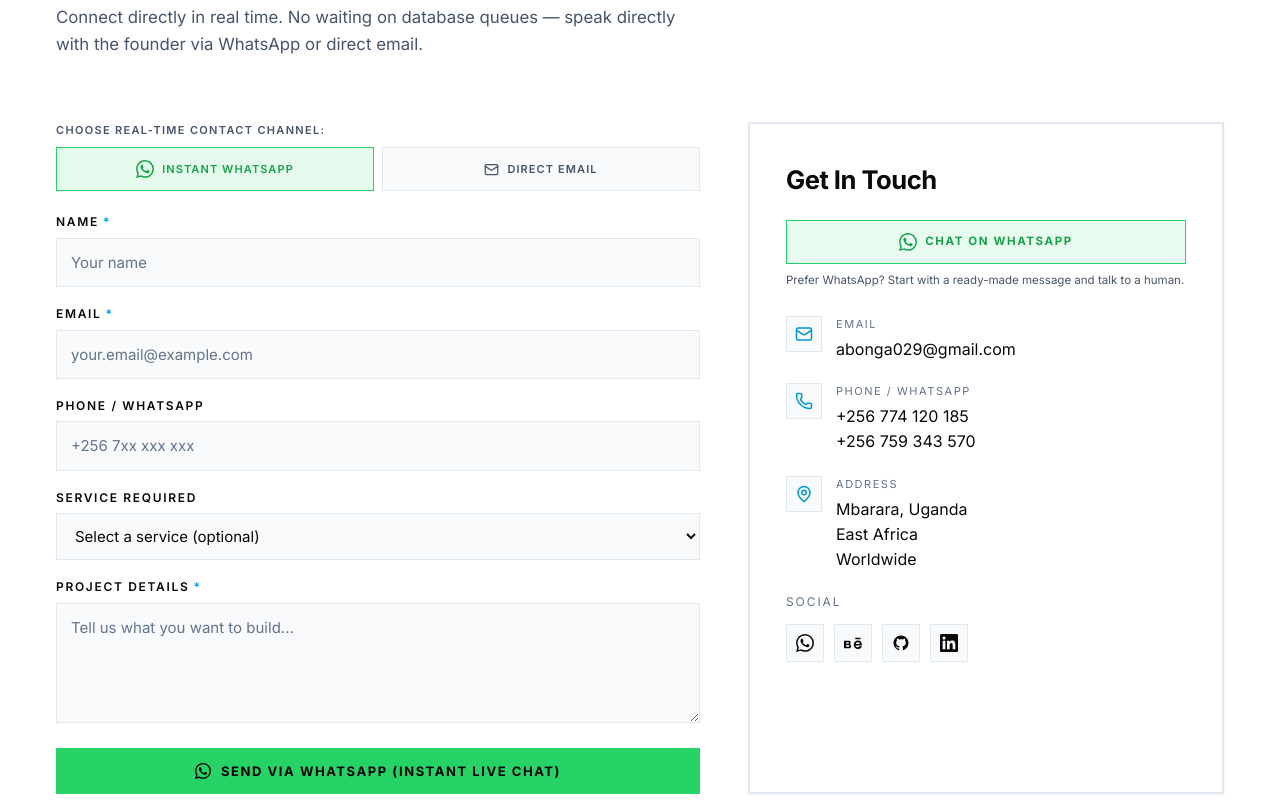
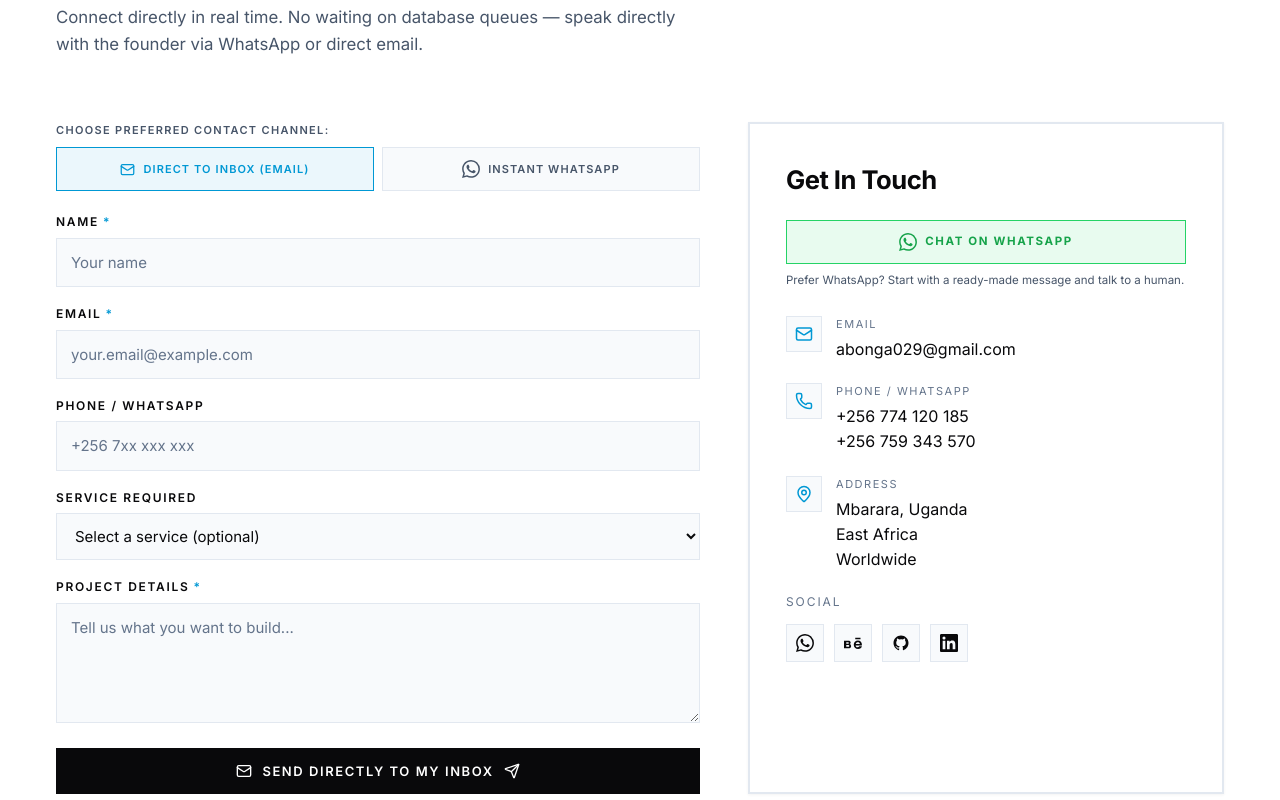
Before and after one commit to BongominRonald/Go-Tech, a React (Vite) app in the folder client/: page / in a window 1280 px wide. Shown: the part 8260-9060 px from the top of the page. Built offline with nearby package versions, Linux system fonts and the light colour scheme.

Commit message:
feat: direct-to-inbox automatic email delivery via FormSubmit

```diff
--- a/client/src/components/ContactForm.jsx
+++ b/client/src/components/ContactForm.jsx
@@ -1,5 +1,5 @@
 import { useState } from 'react'
-import { Send, Mail, MessageSquare, CheckCircle2 } from 'lucide-react'
+import { Send, Mail, CheckCircle2, AlertCircle, Loader2 } from 'lucide-react'
 import { pricing, site } from '../data/site.js'
 import { WhatsAppIcon } from './icons.jsx'
 
@@ -17,12 +17,13 @@ function validate(f) {
 export default function ContactForm({ defaultService = '', idPrefix = 'c', onSent }) {
   const [form, setForm] = useState({ ...empty, service: defaultService })
   const [errors, setErrors] = useState({})
-  const [status, setStatus] = useState('idle') // idle | ok
-  const [method, setMethod] = useState('whatsapp') // whatsapp | email
+  const [status, setStatus] = useState('idle') // idle | submitting | ok | error
+  const [method, setMethod] = useState('email') // email | whatsapp (email by default for inbox delivery)
+  const [errorMsg, setErrorMsg] = useState('')
 
   const set = (k) => (e) => setForm({ ...form, [k]: e.target.value })
 
-  // Build clean real-time message text
+  // Build clean message text
   const buildMessageText = () => {
     return [
       `*New Inquiry — ${site.name} (${site.tagline})*`,
@@ -37,7 +38,7 @@ export default function ContactForm({ defaultService = '', idPrefix = 'c', onSen
     ].join('\n')
   }
 
-  // Real-time WhatsApp dispatch (Zero database needed)
+  // Real-time WhatsApp dispatch
   const sendWhatsApp = (e) => {
     if (e) e.preventDefault()
     const errs = validate(form)
@@ -52,13 +53,47 @@ export default function ContactForm({ defaultService = '', idPrefix = 'c', onSen
     onSent?.()
   }
 
-  // Real-time Direct Email dispatch (Zero database needed)
-  const sendEmail = (e) => {
+  // Direct-to-inbox Automated Email Delivery (Zero Database Needed)
+  const sendEmailDirect = async (e) => {
     if (e) e.preventDefault()
     const errs = validate(form)
     setErrors(errs)
     if (Object.keys(errs).length) return
 
+    setStatus('submitting')
+    setErrorMsg('')
+
+    try {
+      const response = await fetch(`https://formsubmit.co/ajax/${site.email}`, {
+        method: 'POST',
+        headers: {
+          'Content-Type': 'application/json',
+          'Accept': 'application/json',
+        },
+        body: JSON.stringify({
+          name: form.name.trim(),
+          email: form.email.trim(),
+          phone: form.phone.trim() || 'Not provided',
+          service: form.service || 'General Inquiry',
+          message: form.message.trim(),
+          _subject: `New Go-Tech Project Inquiry from ${form.name.trim()}${form.service ? ` [${form.service}]` : ''}`,
+          _template: 'table',
+          _captcha: 'false',
+        }),
+      })
+
+      const data = await response.json().catch(() => ({}))
+
+      if (response.ok || data.success === 'true' || data.success === true) {
+        setStatus('ok')
+        setForm({ ...empty, service: defaultService })
+        onSent?.()
+      } else {
+        throw new Error(data.message || 'Server error while sending email.')
+      }
+    } catch (err) {
+      console.warn('Direct delivery error, offering mailto fallback:', err)
+      // Graceful fallback to mailto so visitor inquiry is never lost
       const subject = `Go-Tech Inquiry from ${form.name.trim()}${form.service ? ` [${form.service}]` : ''}`
       const body = [
         `Name: ${form.name.trim()}`,
@@ -72,9 +107,9 @@ export default function ContactForm({ defaultService = '', idPrefix = 'c', onSen
 
       const mailtoUrl = `mailto:${site.email}?subject=${encodeURIComponent(subject)}&body=${encodeURIComponent(body)}`
       window.location.href = mailtoUrl
-
       setStatus('ok')
       onSent?.()
+    }
   }
 
   const handleSubmit = (e) => {
@@ -82,16 +117,34 @@ export default function ContactForm({ defaultService = '', idPrefix = 'c', onSen
     if (method === 'whatsapp') {
       sendWhatsApp(e)
     } else {
-      sendEmail(e)
+      sendEmailDirect(e)
     }
   }
 
   const field = (key, label, props = {}, required = false) => (
     <div className="field">
-      <label htmlFor={`${idPrefix}-${key}`}>{label}{required && <em aria-hidden="true">*</em>}</label>
-      {props.as === 'textarea'
-        ? <textarea id={`${idPrefix}-${key}`} value={form[key]} onChange={set(key)} placeholder={props.placeholder} aria-invalid={!!errors[key]} />
-        : <input id={`${idPrefix}-${key}`} value={form[key]} onChange={set(key)} type={props.type || 'text'} placeholder={props.placeholder} aria-invalid={!!errors[key]} />}
+      <label htmlFor={`${idPrefix}-${key}`}>
+        {label}
+        {required && <em aria-hidden="true">*</em>}
+      </label>
+      {props.as === 'textarea' ? (
+        <textarea
+          id={`${idPrefix}-${key}`}
+          value={form[key]}
+          onChange={set(key)}
+          placeholder={props.placeholder}
+          aria-invalid={!!errors[key]}
+        />
+      ) : (
+        <input
+          id={`${idPrefix}-${key}`}
+          value={form[key]}
+          onChange={set(key)}
+          type={props.type || 'text'}
+          placeholder={props.placeholder}
+          aria-invalid={!!errors[key]}
+        />
+      )}
       {errors[key] && <div className="err">{errors[key]}</div>}
     </div>
   )
@@ -100,21 +153,21 @@ export default function ContactForm({ defaultService = '', idPrefix = 'c', onSen
     <form className="form" onSubmit={handleSubmit} noValidate>
       {/* Real-time delivery method selector */}
       <div className="realtime-selector-wrap">
-        <span className="realtime-label">Choose Real-Time Contact Channel:</span>
+        <span className="realtime-label">Choose Preferred Contact Channel:</span>
         <div className="realtime-toggle">
+          <button
+            type="button"
+            className={`realtime-btn ${method === 'email' ? 'active-email' : ''}`}
+            onClick={() => setMethod('email')}
+          >
+            <Mail size={15} /> Direct to Inbox (Email)
+          </button>
           <button
             type="button"
             className={`realtime-btn ${method === 'whatsapp' ? 'active-wa' : ''}`}
             onClick={() => setMethod('whatsapp')}
           >
             <WhatsAppIcon /> Instant WhatsApp
-          </button>
-          <button
-            type="button"
-            className={`realtime-btn ${method === 'email' ? 'active-email' : ''}`}
-            onClick={() => setMethod('email')}
-          >
-            <Mail size={15} /> Direct Email
           </button>
         </div>
       </div>
@@ -127,7 +180,11 @@ export default function ContactForm({ defaultService = '', idPrefix = 'c', onSen
         <label htmlFor={`${idPrefix}-service`}>Service Required</label>
         <select id={`${idPrefix}-service`} value={form.service} onChange={set('service')}>
           <option value="">Select a service (optional)</option>
-          {pricing.map((p) => <option key={p.id} value={p.name}>{p.name}</option>)}
+          {pricing.map((p) => (
+            <option key={p.id} value={p.name}>
+              {p.name}
+            </option>
+          ))}
         </select>
       </div>
 
@@ -140,18 +197,38 @@ export default function ContactForm({ defaultService = '', idPrefix = 'c', onSen
             <WhatsAppIcon /> Send via WhatsApp (Instant Live Chat)
           </button>
         ) : (
-          <button type="submit" className="btn btn-solid btn-block">
-            <Mail size={16} /> Send via Direct Email <Send size={14} />
+          <button
+            type="submit"
+            className="btn btn-solid btn-block"
+            disabled={status === 'submitting'}
+          >
+            {status === 'submitting' ? (
+              <>
+                <Loader2 size={16} className="animate-spin" /> Delivering to Ronald's Inbox...
+              </>
+            ) : (
+              <>
+                <Mail size={16} /> Send Directly to My Inbox <Send size={14} />
+              </>
+            )}
           </button>
         )}
       </div>
 
       {status === 'ok' && (
         <div className="form-msg ok" role="status" style={{ display: 'flex', alignItems: 'center', gap: 10 }}>
-          <CheckCircle2 size={18} style={{ color: 'var(--blue)', flexShrink: 0 }} />
+          <CheckCircle2 size={20} style={{ color: 'var(--blue)', flexShrink: 0 }} />
           <div>
-            <strong>Message Formatted!</strong> Opening your {method === 'whatsapp' ? 'WhatsApp' : 'Email'} client to deliver directly to {site.founder} in real time.
+            <strong>Message Successfully Delivered!</strong> Your inquiry has been sent directly to{' '}
+            <span style={{ textDecoration: 'underline' }}>{site.email}</span>. We will review your requirements and respond promptly.
           </div>
+        </div>
+      )}
+
+      {errorMsg && (
+        <div className="form-msg bad" role="alert" style={{ display: 'flex', alignItems: 'center', gap: 10 }}>
+          <AlertCircle size={20} style={{ color: '#dc2626', flexShrink: 0 }} />
+          <div>{errorMsg}</div>
         </div>
       )}
     </form>
--- a/client/src/index.css
+++ b/client/src/index.css
@@ -126,6 +126,8 @@ button { cursor: pointer; background: none; border: 0; }
 .loader-bar { width: 180px; height: 2px; background: var(--line); overflow: hidden; }
 .loader-bar span { display: block; width: 33%; height: 100%; background: var(--blue); animation: loaderbar 1.1s var(--ease) infinite; }
 .loader-sub { font-size: 10px; letter-spacing: .38em; text-transform: uppercase; color: var(--muted-2); text-align: center; padding: 0 16px; }
+@keyframes spin { from { transform: rotate(0deg); } to { transform: rotate(360deg); } }
+.animate-spin { animation: spin 1s linear infinite; }
 @keyframes loaderbar { from { transform: translateX(-100%); } to { transform: translateX(300%); } }
 
 /* ---------- Side rails (vertical marquees) ---------- */
```
Lines whose indentation alone changed are shown as unchanged.
